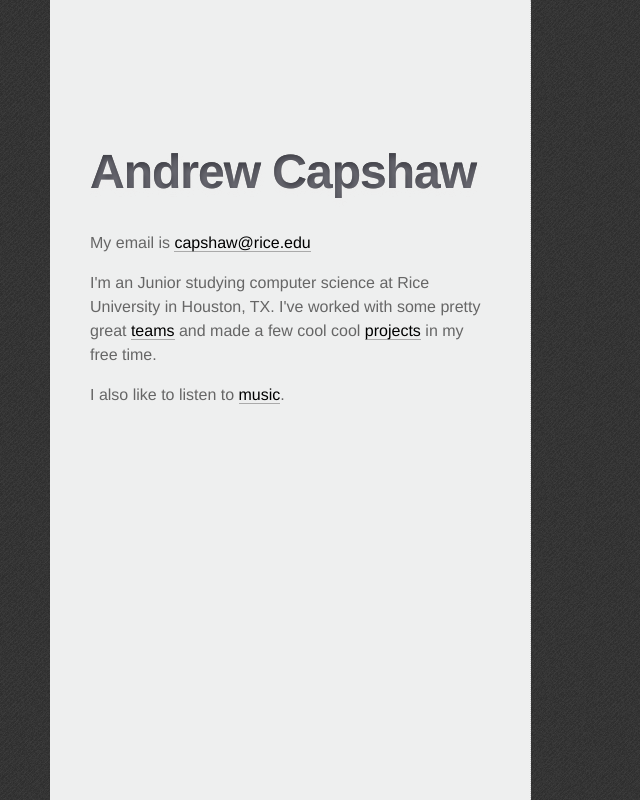
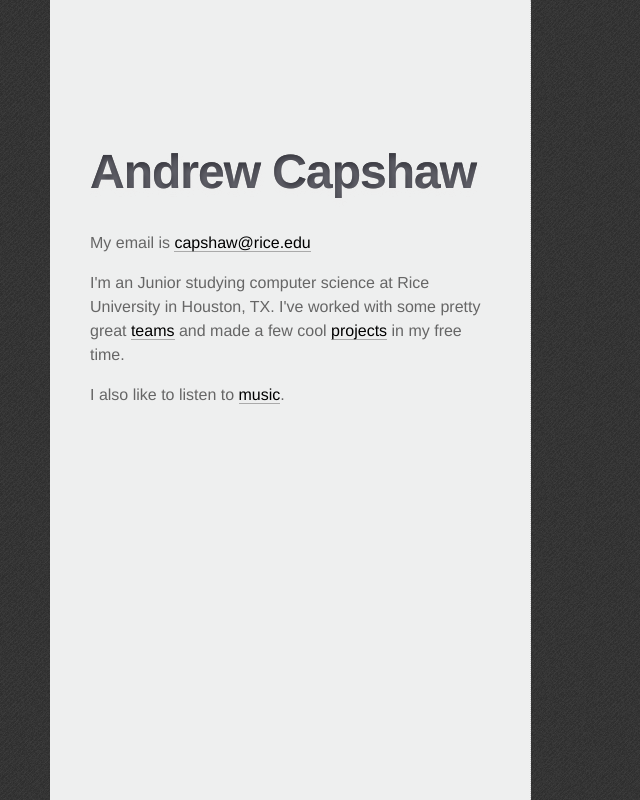
Before and after one commit to capshaw/capshaw.me, a PHP site: page / in a window 1280 px wide. Shown: the whole page, without its empty margins (0-640 px from the left). Run offline with PHP 8.4, Linux system fonts and the light colour scheme; some libraries are stand-ins or nearby versions.

Commit message:
A version to push to live :D

```diff
--- a/2.0/css/style.css
+++ b/2.0/css/style.css
@@ -12,7 +12,7 @@ body {
 }
 
 h1{
-  color: rgba(80, 80, 90, 0.8);
+  color: rgba(70, 70, 80, 0.8);
   text-shadow: 1px 4px 6px #eee, 0 0 0 #000, 1px 4px 6px #eee;
   font-size: 3em;
   margin-top: 3em;
--- a/2.0/index.html
+++ b/2.0/index.html
@@ -19,7 +19,7 @@
 				My email is <a href='mailto:capshaw@rice.edu' data-color='rgba(51, 150, 255, 0.8)'>capshaw@rice.edu</a>
 			</p>
 			<p>
-				I'm an Junior studying computer science at Rice University in Houston, TX. I've worked with some pretty great <a href='#teams' class='switcher' data-color='rgba(255,82,82, 0.8)'>teams</a> and made a few cool cool <a href='#projects' class='switcher' data-color='rgba(255,196,0, 0.8)'>projects</a> in my free time.
+				I'm an Junior studying computer science at Rice University in Houston, TX. I've worked with some pretty great <a href='#teams' class='switcher' data-color='rgba(255,82,82, 0.8)'>teams</a> and made a few cool <a href='#projects' class='switcher' data-color='rgba(255,196,0, 0.8)'>projects</a> in my free time.
 			</p>
 			<p>
 				I also like to listen to <a href='#music' class='switcher' data-color='rgba(255,196,0, 0.8)' id='music_link'>music</a>.
```
